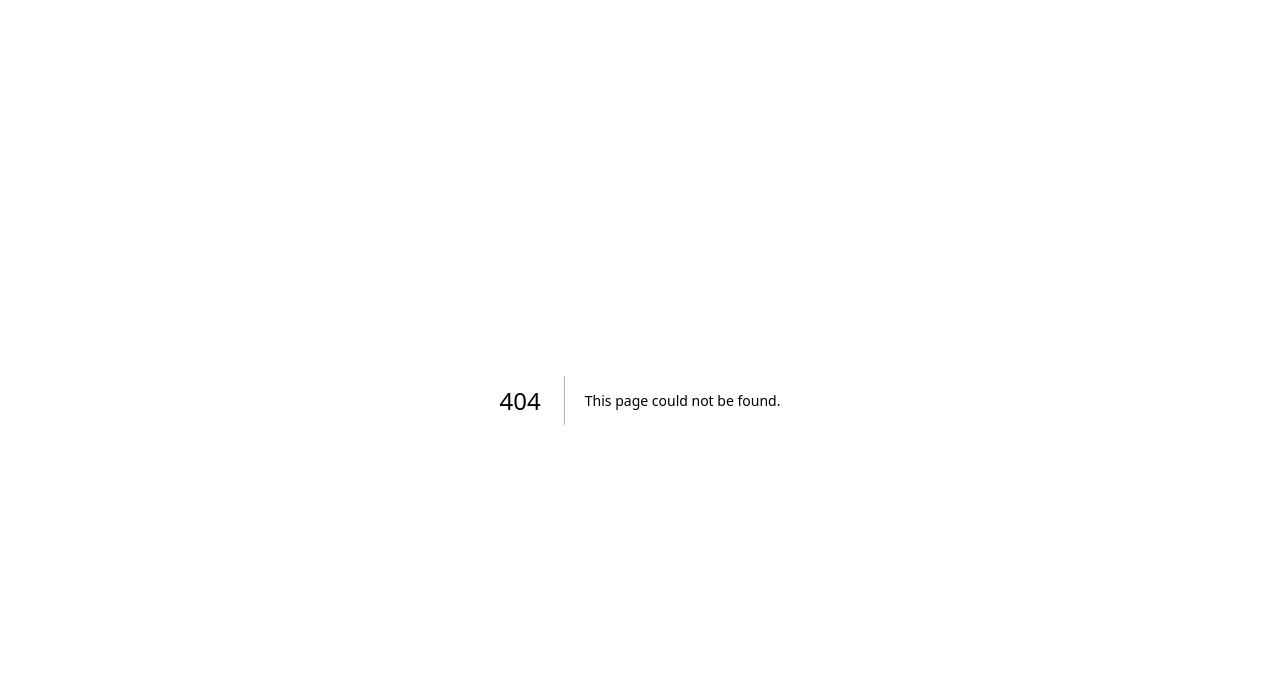
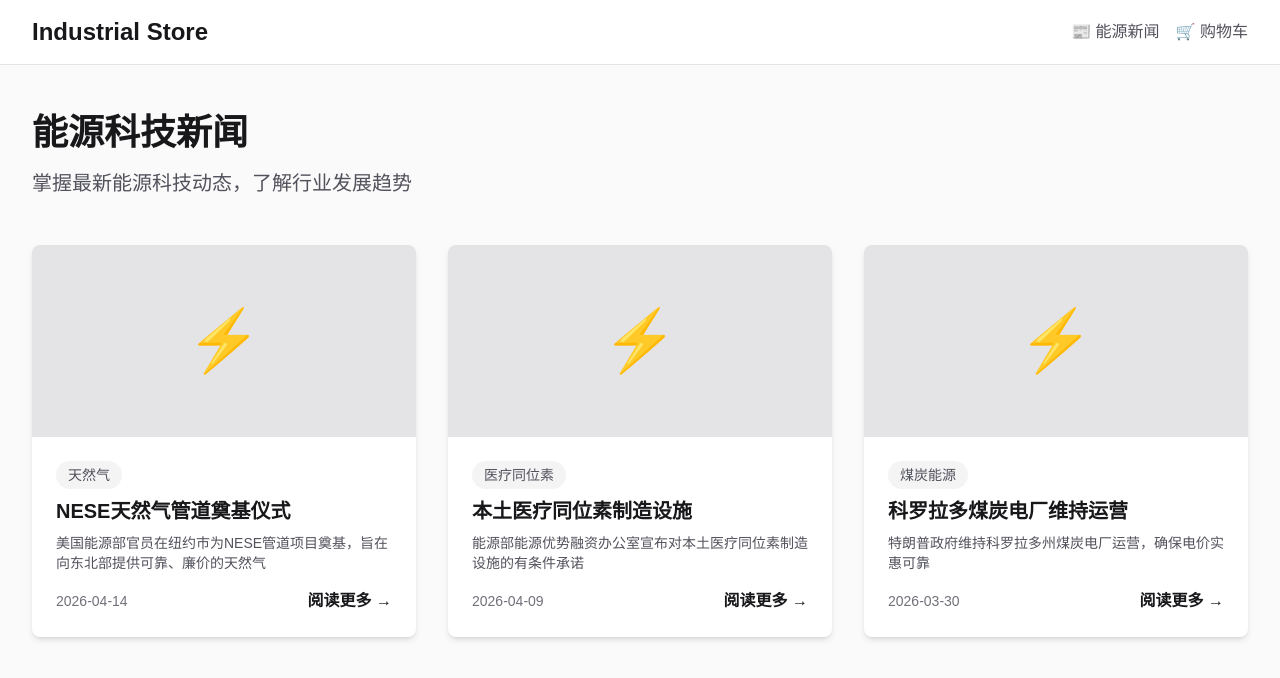
Before and after one commit to hyf715/industrial-store, a Next.js app: page /news in a window 1280 px wide. Before the commit this address had no page. Shown: the top 678 px of the page. Built offline with nearby package versions, Linux system fonts and the light colour scheme.

Commit message:
feat: add energy technology news page

```diff
--- /dev/null
+++ b/app/news/page.tsx
@@ -0,0 +1,101 @@
+import { PrismaClient } from '@prisma/client';
+import Link from 'next/link';
+
+const prisma = new PrismaClient();
+
+export default async function NewsPage() {
+  // 获取能源科技新闻（模拟数据）
+  const newsItems = [
+    {
+      id: 1,
+      title: 'NESE天然气管道奠基仪式',
+      summary: '美国能源部官员在纽约市为NESE管道项目奠基，旨在向东北部提供可靠、廉价的天然气',
+      date: '2026-04-14',
+      category: '天然气',
+      image: '/images/news/nese-pipeline.jpg',
+    },
+    {
+      id: 2,
+      title: '本土医疗同位素制造设施',
+      summary: '能源部能源优势融资办公室宣布对本土医疗同位素制造设施的有条件承诺',
+      date: '2026-04-09',
+      category: '医疗同位素',
+      image: '/images/news/medical-isotopes.jpg',
+    },
+    {
+      id: 3,
+      title: '科罗拉多煤炭电厂维持运营',
+      summary: '特朗普政府维持科罗拉多州煤炭电厂运营，确保电价实惠可靠',
+      date: '2026-03-30',
+      category: '煤炭能源',
+      image: '/images/news/colorado-coal.jpg',
+    },
+  ];
+
+  return (
+    <div className="min-h-screen bg-zinc-50 dark:bg-black">
+      {/* Navigation */}
+      <nav className="bg-white dark:bg-zinc-900 border-b border-zinc-200 dark:border-zinc-800">
+        <div className="max-w-7xl mx-auto px-4 sm:px-6 lg:px-8">
+          <div className="flex justify-between h-16">
+            <div className="flex items-center">
+              <Link href="/" className="text-2xl font-bold text-zinc-900 dark:text-white">
+                Industrial Store
+              </Link>
+            </div>
+            <div className="flex items-center space-x-4">
+              <Link href="/news" className="text-zinc-600 dark:text-zinc-300 hover:text-zinc-900 dark:hover:text-white">
+                📰 能源新闻
+              </Link>
+              <Link href="/cart" className="text-zinc-600 dark:text-zinc-300 hover:text-zinc-900 dark:hover:text-white">
+                🛒 购物车
+              </Link>
+            </div>
+          </div>
+        </div>
+      </nav>
+
+      {/* News Header */}
+      <div className="max-w-7xl mx-auto px-4 sm:px-6 lg:px-8 py-12">
+        <h1 className="text-4xl font-bold text-zinc-900 dark:text-white mb-4">
+          能源科技新闻
+        </h1>
+        <p className="text-xl text-zinc-600 dark:text-zinc-300">
+          掌握最新能源科技动态，了解行业发展趋势
+        </p>
+      </div>
+
+      {/* News Grid */}
+      <div className="max-w-7xl mx-auto px-4 sm:px-6 lg:px-8 pb-12">
+        <div className="grid grid-cols-1 md:grid-cols-2 lg:grid-cols-3 gap-8">
+          {newsItems.map((news) => (
+            <div key={news.id} className="bg-white dark:bg-zinc-900 rounded-lg shadow-md overflow-hidden hover:shadow-lg transition-shadow">
+              <div className="h-48 bg-zinc-200 dark:bg-zinc-800 flex items-center justify-center">
+                <span className="text-6xl">⚡</span>
+              </div>
+              <div className="p-6">
+                <span className="inline-block px-3 py-1 bg-zinc-100 dark:bg-zinc-800 text-zinc-600 dark:text-zinc-300 text-sm rounded-full mb-2">
+                  {news.category}
+                </span>
+                <h2 className="text-xl font-bold text-zinc-900 dark:text-white mb-2">
+                  {news.title}
+                </h2>
+                <p className="text-zinc-600 dark:text-zinc-400 text-sm mb-4">
+                  {news.summary}
+                </p>
+                <div className="flex justify-between items-center">
+                  <span className="text-sm text-zinc-500">
+                    {news.date}
+                  </span>
+                  <Link href={`/news/${news.id}`} className="text-zinc-900 dark:text-white font-semibold hover:underline">
+                    阅读更多 →
+                  </Link>
+                </div>
+              </div>
+            </div>
+          ))}
+        </div>
+      </div>
+    </div>
+  );
+}
```
